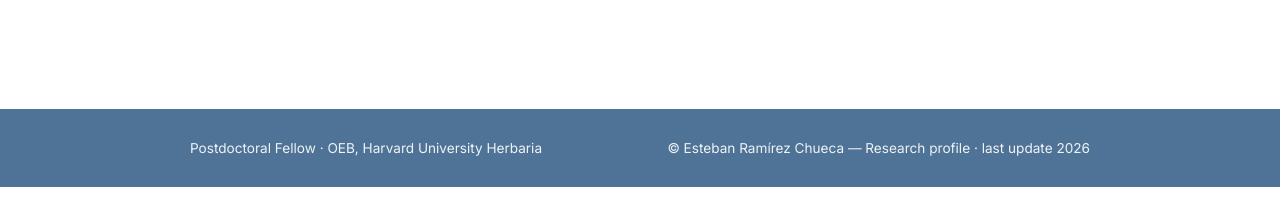
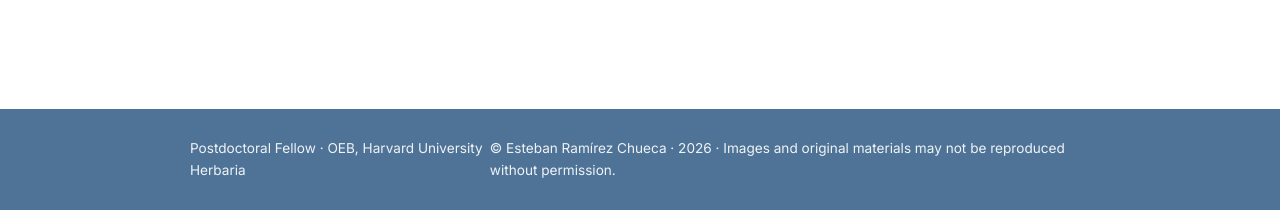
Before and after one commit to estebanramirezch/estebanramirezch.github.io, a plain HTML site: page index.html in a window 1280 px wide. Shown: the part 2578-2788 px from the top of the page. Before the commit the page ends 2765 px from the top, so only its background shows below. Drawn offline with nearby package versions, Linux system fonts and the light colour scheme.

Commit message:
Update index.html

```diff
--- a/index.html
+++ b/index.html
@@ -275,12 +275,12 @@ section{
 </div>
 
 <!-- FOOTER -->
-<div class="footer">
-  <div class="footer-inner">
-    <div>Postdoctoral Fellow · OEB, Harvard University Herbaria</div>
-    <div>© Esteban Ramírez Chueca — Research profile · last update 2026</div>
-  </div>
-</div>
+<div id="footer-placeholder"></div>
 
-</body>
-</html>
+<script>
+fetch("footer.html")
+  .then(response => response.text())
+  .then(data => {
+    document.getElementById("footer-placeholder").innerHTML = data;
+  });
+</script>
```
